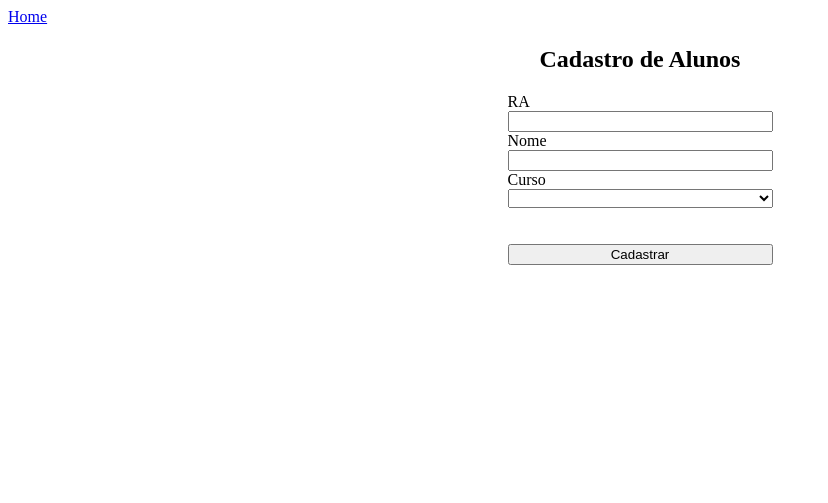
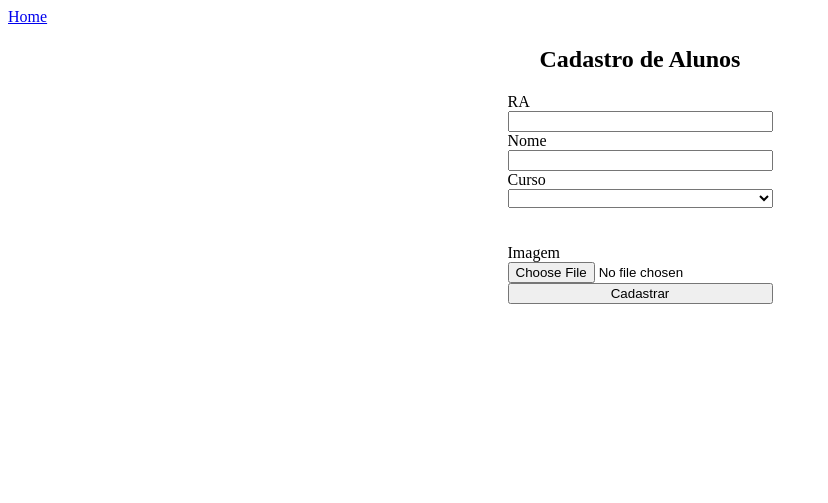
Before and after one commit to VHSNWLF/Cotil, a PHP site: page /cadastro.php in a window 1280 px wide. Shown: the top 503 px of the page, without its empty margins (0-828 px from the left). Run offline with PHP 8.4, Linux system fonts and the light colour scheme.

Commit message:
input e verificação de imagem feitos

```diff
--- a/PHP/php/BD/CRUD/cadastro.php
+++ b/PHP/php/BD/CRUD/cadastro.php
@@ -3,6 +3,8 @@
     $msg = "";
 }
 else if($_SERVER['REQUEST_METHOD'] === "POST"){
+    //constante para o tam Max de arq. de foto
+    define('TAMANHO_MAXIMO', (2*1024*1024));
     $msg = "";
 
     try{
@@ -10,9 +12,29 @@
         $nome = $_POST['nome'];
         $curso = $_POST['curso'];
 
+        //upload dir
+        $uploadDir = "upload/fotos/";
+
+        //fotos
+        $foto = $_FILES['foto'];
+        $nomeFoto = $foto['name'];
+        $tipoFoto = $foto['type'];
+        $tamanhoFoto = $foto['size'];
+
+        //gerando novo nome para a foto
+        $info = new SplFileInfo($nomeFoto);
+        $extensaoArq = $info->getExtension();
+        $novoNomeFoto = $ra . "." . $extensaoArq;
+
         if((trim($ra) == "") || (trim($nome)) == ""){
             $msg = "<span id='warning'>RA e nome são obrigatórios!</span>";
-        }else{
+        }else if(($nomeFoto != "")&&(!preg_match('/^image\/(jpeg|png|gif)$/', $tipoFoto))){
+            echo "<span id='warning'>Imagem inválida</span>";
+        }
+        else if(($nomeFoto != "")&&($tamanhoFoto > TAMANHO_MAXIMO)){
+            $msg = "<span id='warning'>Arquivo muito grande, max 2MB!</span>";
+            }
+        else{
             include("conexaoBD.php");
 
             //Verificando se o RA ja existe no BD para não dar exceptions
@@ -83,7 +105,7 @@
     <a href="index.php">Home</a>
     <div>
     <h2>Cadastro de Alunos</h2>
-    <form method="POST">
+    <form method="POST" enctype="multipart/form-data">
         <label for="ra">RA</label>
         <input type="text" name="ra" id="ra" size="10">
         <label for="nome">Nome</label>
@@ -98,6 +120,8 @@
             <option value="Mecânica">Mecânica</option>
             <option value="Qualidade">Qualidade</option>
         </select> <br> <br>
+        <label for="imagem">Imagem</label>
+        <input type="file" name="imagem" id="imagem" accept="image/*">
         <input type="submit" value="Cadastrar">
         <?=$msg?>
     </form>
--- a/PHP/php/BD/CRUD/edita.php
+++ b/PHP/php/BD/CRUD/edita.php
@@ -1,4 +1,6 @@
 <?php
+
+
 
     if(!isset($_GET['raAluno'])){
         echo "Selecione um aluno a ser editado!";
```
